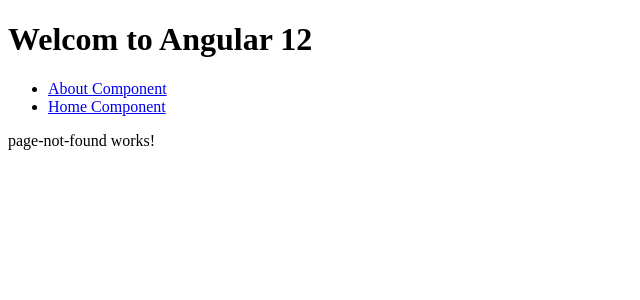
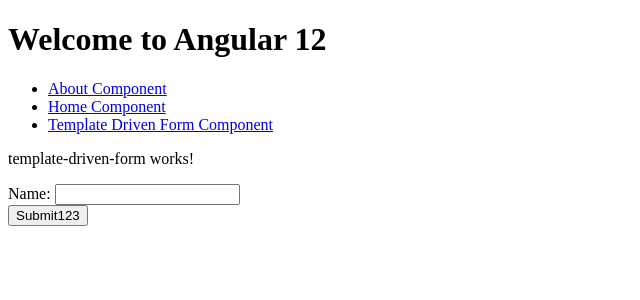
Before and after one commit to luule208/Angular12, an Angular app: page /templateform in a window 1280 px wide. Shown: the top 300 px of the page, without its empty margins (0-640 px from the left). Built offline with nearby package versions, Linux system fonts and the light colour scheme.

Commit message:
update code

```diff
--- a/src/app/Services/common.service.ts
+++ b/src/app/Services/common.service.ts
@@ -17,4 +17,7 @@
   public setCounter(n: number): number {
     return (this.counter = n);
   }
+  public submitData(data: any): void {
+    console.log('Send data to server:', data);
+  }
 }
--- a/src/app/app.component.html
+++ b/src/app/app.component.html
@@ -1,4 +1,4 @@
-<h1>Welcom to Angular 12</h1>
+<h1>Welcome to Angular 12</h1>
 <nav>
     <ul>
         <li>
@@ -7,6 +7,9 @@
         <li>
             <a routerLink="/home" routerLinkActive="active" ariaCurrentWhenActive="page">Home Component</a>
         </li>
+        <li>
+            <a routerLink="/templateform" routerLinkActive="active" ariaCurrentWhenActive="page">Template Driven Form Component</a>
+        </li>
     </ul>
 </nav>
 <router-outlet></router-outlet>
--- a/src/app/app.module.ts
+++ b/src/app/app.module.ts
@@ -9,6 +9,7 @@
 import { OnSalePipe } from './on-sale.pipe';
 import { PageNotFoundComponent } from './page-not-found/page-not-found.component';
 import { HighlightDirective } from './Directive/highlight.directive';
+import { TemplateDrivenFormComponent } from './template-driven-form/template-driven-form.component';
 
 @NgModule({
   declarations: [
@@ -17,7 +18,8 @@
     AboutComponent,
     OnSalePipe,
     PageNotFoundComponent,
-    HighlightDirective
+    HighlightDirective,
+    TemplateDrivenFormComponent
   ],
   imports: [
     BrowserModule,
--- /dev/null
+++ b/src/app/template-driven-form/template-driven-form.component.html
@@ -0,0 +1,7 @@
+<p>template-driven-form works!</p>
+<form (ngSubmit)="submitForm()">
+   Name: <input type="text" [(ngModel)]="name" [ngModelOptions]="{standalone:true}"/>
+   <br>
+   <!-- <button (click)="submitForm()">Submit</button> -->
+<button>Submit123</button>
+</form>
--- /dev/null
+++ b/src/app/template-driven-form/template-driven-form.component.ts
@@ -0,0 +1,19 @@
+import { Component, OnInit } from '@angular/core';
+import { CommonService } from '../Services/common.service';
+
+@Component({
+  selector: 'app-template-driven-form',
+  templateUrl: './template-driven-form.component.html',
+  styleUrls: ['./template-driven-form.component.scss'],
+})
+export class TemplateDrivenFormComponent implements OnInit {
+  public name = '';
+  constructor(private common: CommonService) {}
+
+  ngOnInit(): void {}
+
+  submitForm() {
+    console.log(this.name);
+    this.common.submitData({ name: this.name, age: 12 });
+  }
+}
```
Also changed, not shown: src/app/app-routing.module.ts (+6 -4 lines), src/app/template-driven-form/template-driven-form.component.scss (added), 1 other file (tests, documents, lock files or other folders).
